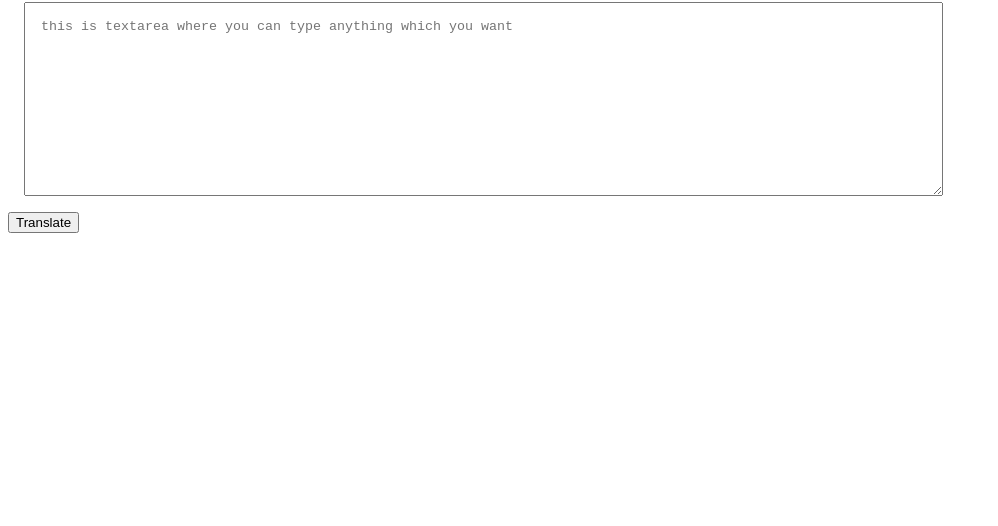
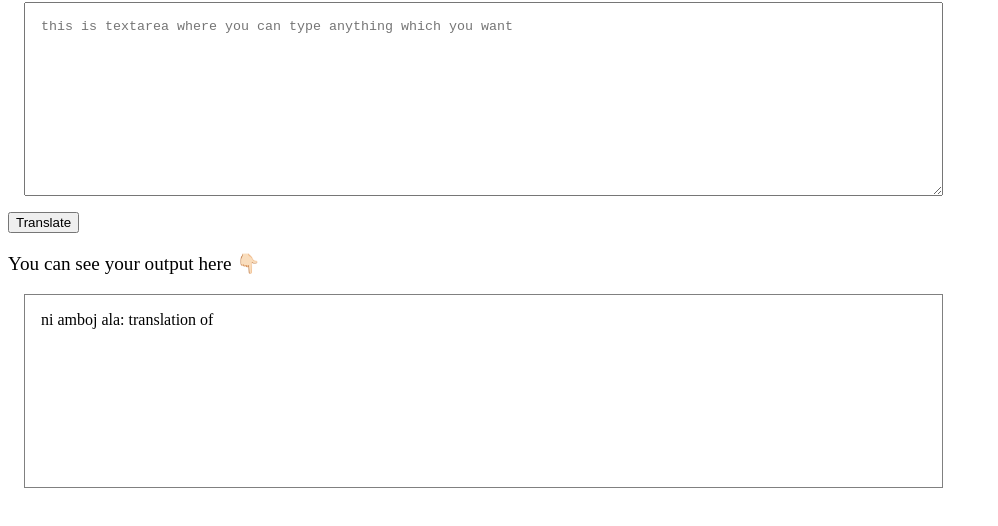
Before and after one commit to HarshKumar04/minion-translation-app, a plain HTML site: page index.html in a window 1280 px wide. Both pictures are taken after a click on the button "Translate". Shown: the part 78-604 px from the top of the page, without its empty margins (0-998 px from the left). Drawn offline with Linux system fonts and the light colour scheme.

Commit message:
exercise 5 done

```diff
--- a/app.js
+++ b/app.js
@@ -1,11 +1,13 @@
 var btnTranslate = document.querySelector("#btn-translate");
 var inputBox = document.querySelector("textarea");
+var outputBox = document.querySelector("#outputBox");
 // var anchorTag = document.querySelector("a[href='home']");
-// console.log(anchorTag);
+// console.log(outputBox);
 
 // inputBox.innerText = "Hii i am harsh";
 
+
 btnTranslate.addEventListener("click",function clickHandler(){
-    var output = inputBox.value;
-    console.log(output);
+    var userInput = inputBox.value;
+    outputBox.innerText = "ni amboj ala: translation of "+ userInput;
 });
--- a/index.html
+++ b/index.html
@@ -13,12 +13,23 @@
             margin: 1rem;
             padding: 1rem;
         }
+        #outputBox{
+            border: 1px solid gray;
+            height: 20vh;
+            width: 70%;
+            margin: 1rem;
+            padding: 1rem;
+        }
     </style>
 </head>
 <body>
     <h1>This is Lecture for Vanilla Js</h1>
     <textarea placeholder="this is textarea where you can type anything which you want"></textarea>
     <button id="btn-translate">Translate</button>
+    <p style="font-size:larger;">You can see your output here 👇🏻</p>
+    <div id="outputBox"></div>
+
+
     <script src="app.js" type="text/javascript"></script>
 </body>
 </html>
```
